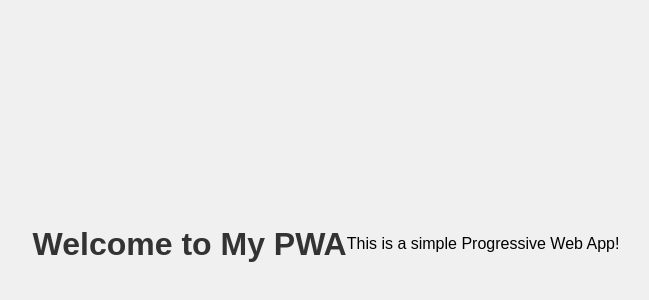
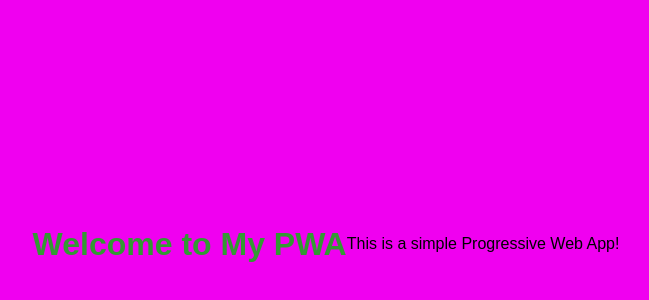
Before and after one commit to Navneet-KK/React, a plain HTML site: page index.html in a window 1280 px wide. Shown: the part 156-456 px from the top of the page, without its empty margins (314-963 px from the left). Drawn offline with Linux system fonts and the light colour scheme.

Commit message:
Update styles.css

```diff
--- a/styles.css
+++ b/styles.css
@@ -5,9 +5,9 @@ body {
     align-items: center;
     height: 100vh;
     margin: 0;
-    background-color: #f0f0f0;
+    background-color: #f000f0;
 }
 
 h1 {
-    color: #333;
+    color: #393;
 }
```
